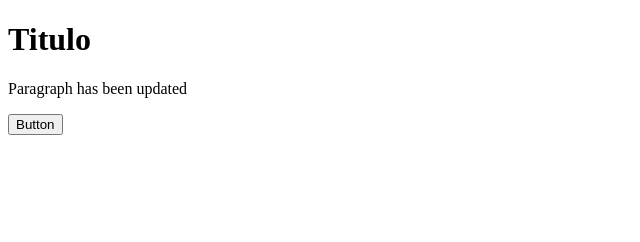
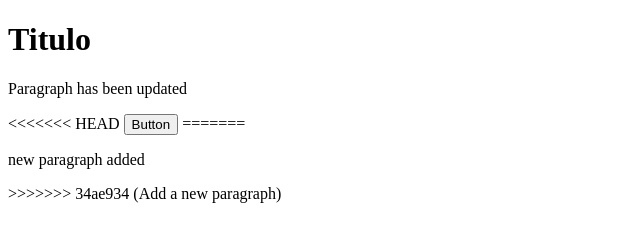
Before and after one commit to delhierroantonio/AluraTestRepo, a plain HTML site: page index.html in a window 1280 px wide. Shown: the whole page, without its empty margins (0-640 px from the left). Drawn offline with Linux system fonts and the light colour scheme.

Commit message:
Add a new paragraph to the page

```diff
--- a/index.html
+++ b/index.html
@@ -9,6 +9,10 @@
 <body>
   <h1>Titulo</h1>
   <p>Paragraph has been updated</p>
+<<<<<<< HEAD
   <button>Button</button>
+=======
+  <p>new paragraph added</p>
+>>>>>>> 34ae934 (Add a new paragraph)
 </body>
 </html>
```
